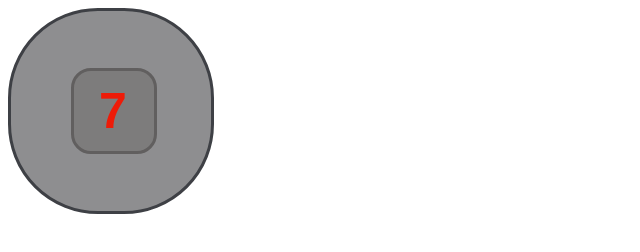
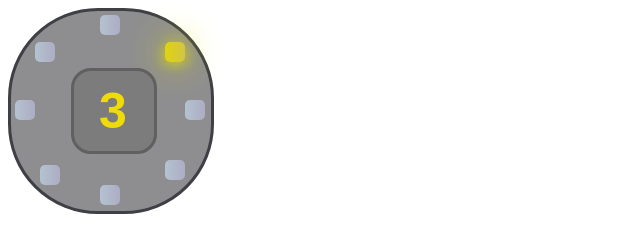
Before and after one commit to MatthewMacGoydaghey/intro, a plain HTML site: page clickPuzzle.html in a window 1280 px wide. Shown: the whole page, without its empty margins (0-640 px from the left). Drawn offline with Linux system fonts and the light colour scheme.

Commit message:
clickPuzzle Version 2

```diff
--- a/clickPuzzle.html
+++ b/clickPuzzle.html
@@ -31,18 +31,84 @@
 
 .timerNum {
   font-size: 50px;
-  color: rgba(238, 27, 8, 1);
+  color: rgb(238, 219, 8);
+
   font-weight: 700;
   font-family: arial;
+  background:none
 }
 
 
 .failText {
   font-size: 18px;
   margin-left: 3px;
+  color: rgb(220, 7, 7);
 }
 
 
+.lamp1, .lamp2, .lamp3, .lamp4, .lamp5, .lamp6, .lamp7, .lamp8{
+  color: aqua;
+  width: 20px;
+  height: 20px;
+  position: absolute;
+  border-radius: 5px;
+  background: linear-gradient(90deg, rgba(184, 200, 216, 0.9), rgba(186, 186, 216, 0.7));
+  cursor: pointer;
+  top: 15px;
+  left: 100px;
+}
+
+.lamp2 {
+  left: 165px;
+  top: 42px;
+}
+
+.lamp3 {
+  left: 185px;
+  top: 100px;
+}
+
+.lamp4 {
+  left: 165px;
+  top: 160px;
+}
+
+.lamp5 {
+  left: 100px;
+  top: 185px;
+}
+
+.lamp6 {
+  left: 40px;
+  top: 165px;
+}
+
+.lamp7 {
+  left: 15px;
+  top: 100px;
+}
+
+.lamp8 {
+  left: 35px;
+  top: 42px;
+}
+
+.lampOn {
+  background: linear-gradient(90deg, rgba(225, 211, 14, 1), rgba(240, 220, 36, 0.7));
+  box-shadow: -5px 5px 10px rgb(224, 224, 11, 0.3),
+   5px 5px 10px rgb(224, 224, 11, 0.3),
+   0px -5px 10px rgb(224, 224, 11, 0.2),
+   0px 0px 35px rgb(224, 224, 11, 1);
+}
+
+
+.lampHacked {
+  background: linear-gradient(90deg, rgba(34, 211, 11, 0.8), rgba(9, 204, 28, 0.7));
+  box-shadow: -5px 5px 10px rgba(18, 224, 11, 0.2),
+   5px 5px 10px rgb(18, 224, 11, 0.2),
+   0px -5px 10px rgb(18, 224, 11, 0.2),
+   0px 0px 35px rgb(20, 214, 10);
+}
 
 
     </style>
@@ -52,6 +118,14 @@
 
 
 <div class="puzzleOuterDiv">
+  <div class="lamp1" onclick="chekClick(1)"></div>
+  <div class="lamp2" onclick="chekClick(2)"></div>
+  <div class="lamp3" onclick="chekClick(3)"></div>
+  <div class="lamp4" onclick="chekClick(4)"></div>
+  <div class="lamp5" onclick="chekClick(5)"></div>
+  <div class="lamp6" onclick="chekClick(6)"></div>
+  <div class="lamp7" onclick="chekClick(7)"></div>
+  <div class="lamp8" onclick="chekClick(8)"></div>
   <div class="puzzleTimerDiv"><p style="flex: 0.48"></p><p class="timerNum"></p></div>
 </div>
 
@@ -63,19 +137,58 @@
 <script>
 
 
-function startPuzzle(timerStartNum) {
+function startPuzzle(time) {
+  startTimer(time)
+  startBeeping(1, 0, 'on')
+}
+
+startPuzzle(8)
+
+
+
+function startTimer(timerStartNum) {
   if (timerStartNum > 0) {
  timer = document.querySelector('.timerNum')
   timer.innerHTML = timerStartNum;
-  setInterval(() => {
-    startPuzzle(timerStartNum --- 1)
+  setTimeout(() => {
+    startTimer(timerStartNum --- 1)
   }, 1000)} else {
   timer.innerHTML = '<p class="failText">ACCESS DENIED</p>'
+  timer.classList.add('off')
   } }
 
-startPuzzle(12)
 
 
+
+function startBeeping(num, previousNum, timerStatus) {
+  if (previousNum > 0) {
+  let currentPreviousNum = document.querySelector(`.lamp${previousNum}`)
+  currentPreviousNum.classList.remove('lampOn')}
+  if (num < 9 && timerStatus === 'on') {
+  let currentNum = document.querySelector(`.lamp${num}`)
+  currentNum.classList.add('lampOn')
+  setTimeout(() => {
+    console.log(num)
+    startBeeping(num + 1, previousNum = num, checkTimerStatus())
+  }, 200);} else if (timerStatus === 'on') {startBeeping(1, 0, 'on')}
+}
+
+
+function checkTimerStatus() {
+  let timer = document.querySelector('.timerNum')
+  if (timer.classList.contains('off')) {
+return 'off'
+  } else {return 'on'}
+}
+
+
+function chekClick(num) {
+  let lamp = document.querySelector(`.lamp${num}`)
+  if (lamp.classList.contains('lampOn')) {
+    lamp.classList.remove('lampOn')
+    lamp.classList.add('lampHacked')
+  }
+}
 
 
 
```
